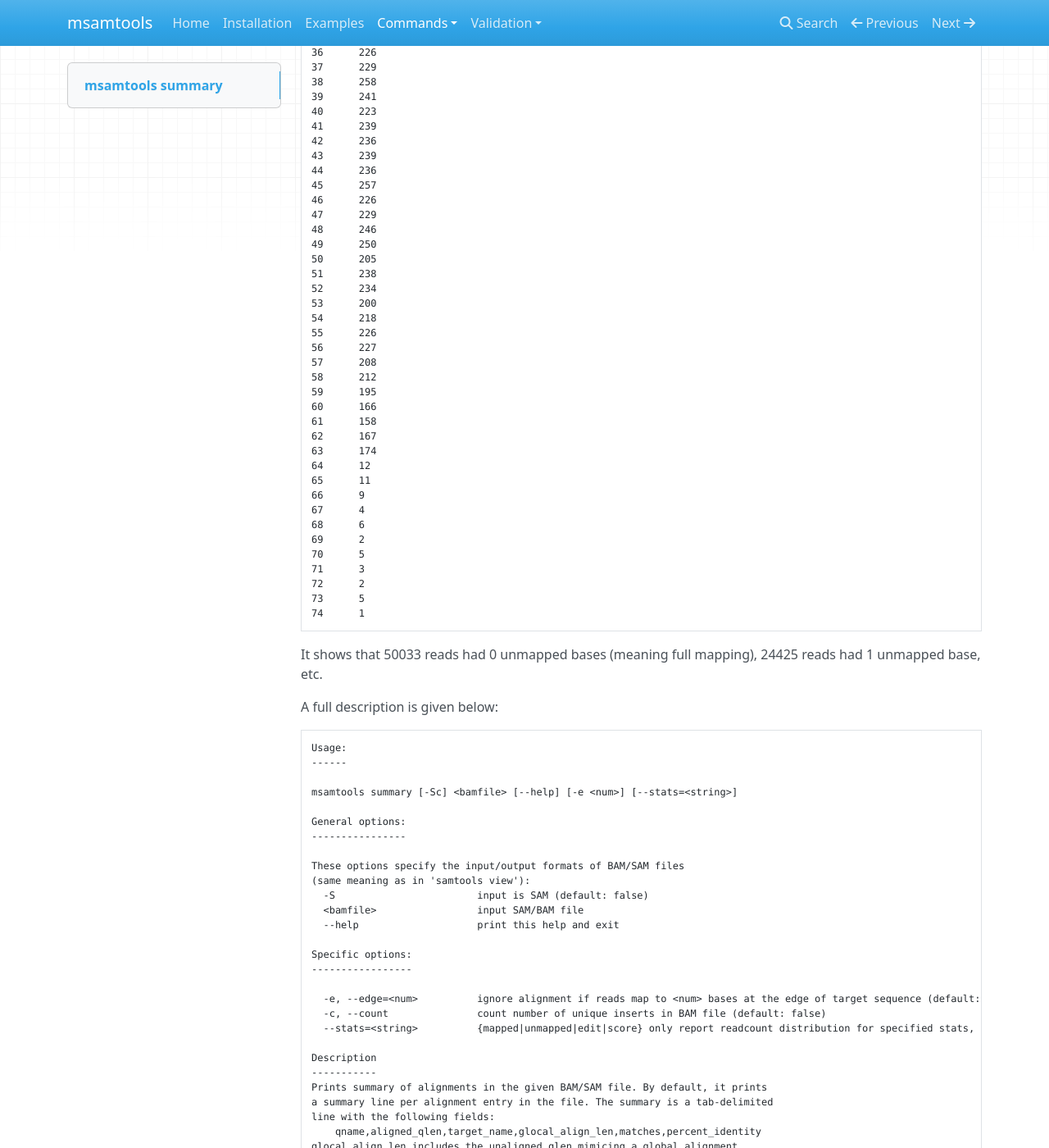
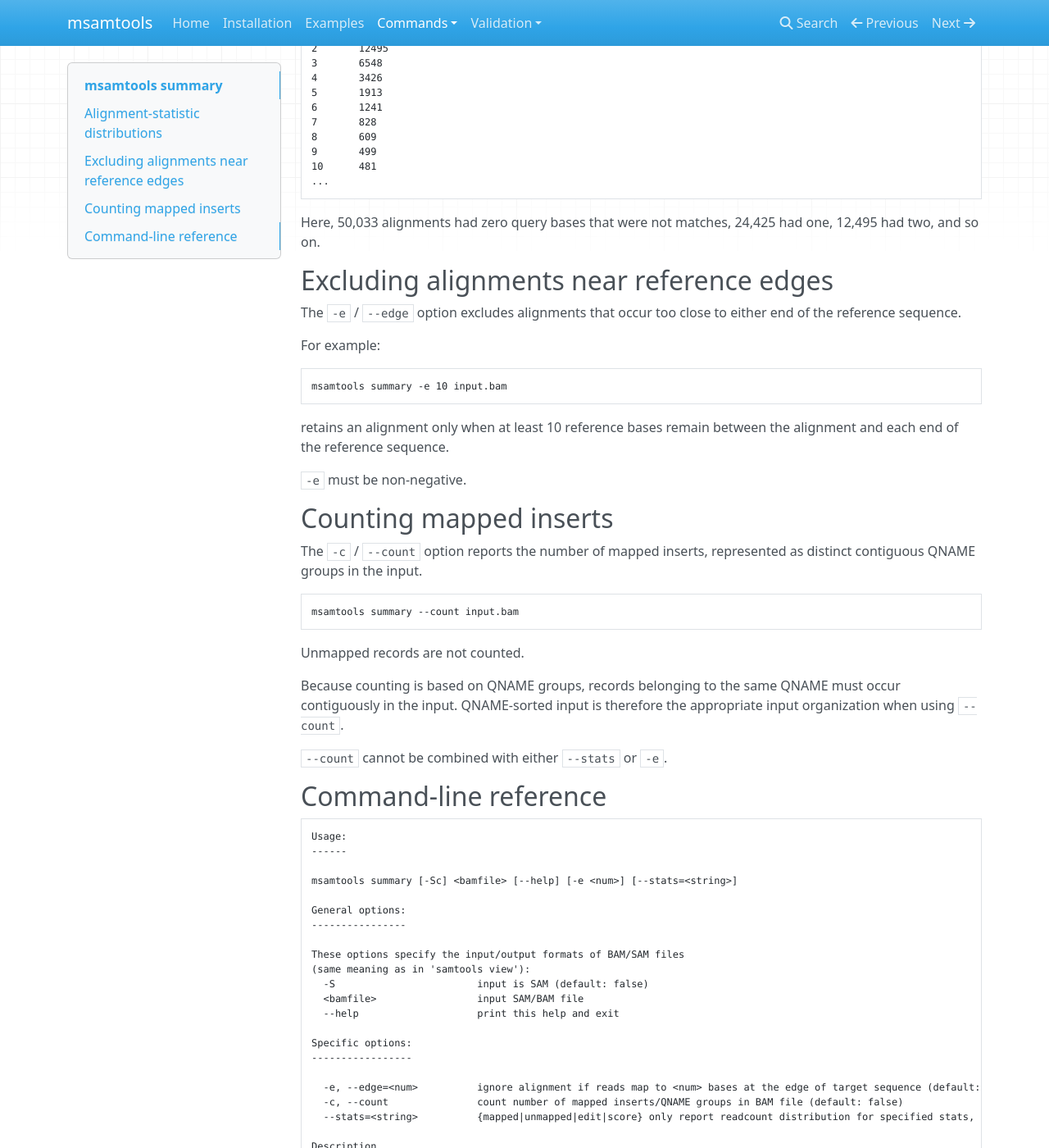
Before and after one commit to arumugamlab/msamtools, an MkDocs documentation site: the page built from docs/summary.md, in a window 1280 px wide and 1400 px high, scrolled down 1142 px. Shown: the whole window at 82% size. Built offline with MkDocs 1.6.1, drawn with Linux system fonts in a browser that asks for light colours; nearby versions of some CDN libraries; some of the changed text lies outside the part shown.

Commit message:
docs: synchronize summary documentation
- update summary documentation to current behavior
- clarify mapped/non-secondary alignment handling
- document statistics, edge filtering, and mapped QNAME-group counting
- clarify incompatible summary options
- fix stale summary help terminology

````diff
--- a/docs/summary.md
+++ b/docs/summary.md
@@ -1,9 +1,14 @@
 # msamtools summary
 
-**summary** program summarizes alignments given in the BAM file. It can
-also provide distributions of certain features across alignments.
+The **summary** command reports alignment-level statistics from a SAM/BAM file.
+It can also report distributions of selected alignment statistics or count
+mapped inserts/QNAME groups.
 
-Here is an example summary command that reports all alignments:
+By default, `summary` reports one tab-delimited line for each mapped,
+non-secondary alignment. Supplementary alignments are retained.
+
+Here is an example:
+
 ```console
 mani@host:~/src/git/msamtools> ./msamtools summary input.bam | head
 ERR688505.1_FCD1R4CACXX:7:1101:1787:2090#CAGCGGCG       93      MH0153_GL0123525        93      93      100.0
@@ -15,11 +20,38 @@
 ERR688505.4_FCD1R4CACXX:7:1101:1788:2199#CAGCGGCG       93      MH0204_GL0114410        93      91      97.8
 ERR688505.4_FCD1R4CACXX:7:1101:1788:2199#CAGCGGCG       62      MH0204_GL0114410        62      62      100.0
 ERR688505.5_FCD1R4CACXX:7:1101:1765:2211#CAGCGGCN       91      MH0188_GL0130879        91      91      100.0
-ERR688505.5_FCD1R4CACXX:7:1101:1765:2211#CAGCGGCN       78      MH0188_GL0130879        78      78      100.0
+ERR688505.5_FCD1R4CACXX:7:1101:1765:2211#CAGCGGCG       78      MH0188_GL0130879        78      78      100.0
 ```
 
-Here is another example summary command that reports the distribution
-of unmapped bases:
+The six fields are:
+
+1. QNAME
+2. query length
+3. reference sequence name
+4. glocal alignment length
+5. number of matches
+6. percent identity
+
+The glocal alignment length includes unaligned query bases, corresponding to a
+global alignment with respect to the query and a local alignment with respect
+to the reference.
+
+## Alignment-statistic distributions
+
+The `--stats` option reports a distribution rather than one line per alignment.
+
+Available statistics are:
+
+- `mapped` — number of matched query bases
+- `unmapped` — number of query bases that are not matches
+- `edit` — edit distance
+- `score` — matches minus edit distance
+
+As with the default summary output, unmapped and secondary alignments are
+excluded.
+
+For example:
+
 ```console
 mani@host:~/src/git/msamtools> ./msamtools summary --stats=unmapped input.bam
 0       50033
@@ -33,74 +65,47 @@
 8       609
 9       499
 10      481
-11      432
-12      405
-13      313
-14      327
-15      339
-16      337
-17      318
-18      301
-19      304
-20      285
-21      256
-22      261
-23      279
-24      257
-25      272
-26      269
-27      259
-28      265
-29      243
-30      265
-31      254
-32      241
-33      261
-34      248
-35      220
-36      226
-37      229
-38      258
-39      241
-40      223
-41      239
-42      236
-43      239
-44      236
-45      257
-46      226
-47      229
-48      246
-49      250
-50      205
-51      238
-52      234
-53      200
-54      218
-55      226
-56      227
-57      208
-58      212
-59      195
-60      166
-61      158
-62      167
-63      174
-64      12
-65      11
-66      9
-67      4
-68      6
-69      2
-70      5
-71      3
-72      2
-73      5
-74      1
+...
 ```
-It shows that 50033 reads had 0 unmapped bases (meaning full mapping), 24425 reads had 1 unmapped base, etc.
 
-A full description is given below:
+Here, 50,033 alignments had zero query bases that were not matches, 24,425 had
+one, 12,495 had two, and so on.
+
+## Excluding alignments near reference edges
+
+The `-e` / `--edge` option excludes alignments that occur too close to either
+end of the reference sequence.
+
+For example:
+
+```bash
+msamtools summary -e 10 input.bam
+```
+
+retains an alignment only when at least 10 reference bases remain between the
+alignment and each end of the reference sequence.
+
+`-e` must be non-negative.
+
+## Counting mapped inserts
+
+The `-c` / `--count` option reports the number of mapped inserts, represented
+as distinct contiguous QNAME groups in the input.
+
+```bash
+msamtools summary --count input.bam
+```
+
+Unmapped records are not counted.
+
+Because counting is based on QNAME groups, records belonging to the same QNAME
+must occur contiguously in the input. QNAME-sorted input is therefore the
+appropriate input organization when using `--count`.
+
+`--count` cannot be combined with either `--stats` or `-e`.
+
+## Command-line reference
+
 ```text
 Usage:
 ------
@@ -120,7 +125,7 @@
 -----------------
 
   -e, --edge=<num>          ignore alignment if reads map to <num> bases at the edge of target sequence (default: 0)
-  -c, --count               count number of unique inserts in BAM file (default: false)
+  -c, --count               count number of mapped inserts/QNAME groups in BAM file (default: false)
   --stats=<string>          {mapped|unmapped|edit|score} only report readcount distribution for specified stats, not read-level stats (default: none)
 
 Description
@@ -128,7 +133,7 @@
 Prints summary of alignments in the given BAM/SAM file. By default, it prints
 a summary line per alignment entry in the file. The summary is a tab-delimited
 line with the following fields:
-	qname,aligned_qlen,target_name,glocal_align_len,matches,percent_identity
+        qname, query_length, target_name, glocal_align_len, matches, percent_identity
 glocal_align_len includes the unaligned qlen mimicing a global alignment
 in the query and local alignment in target, thus glocal.
 
````
Also changed, not shown: 1 other file.
